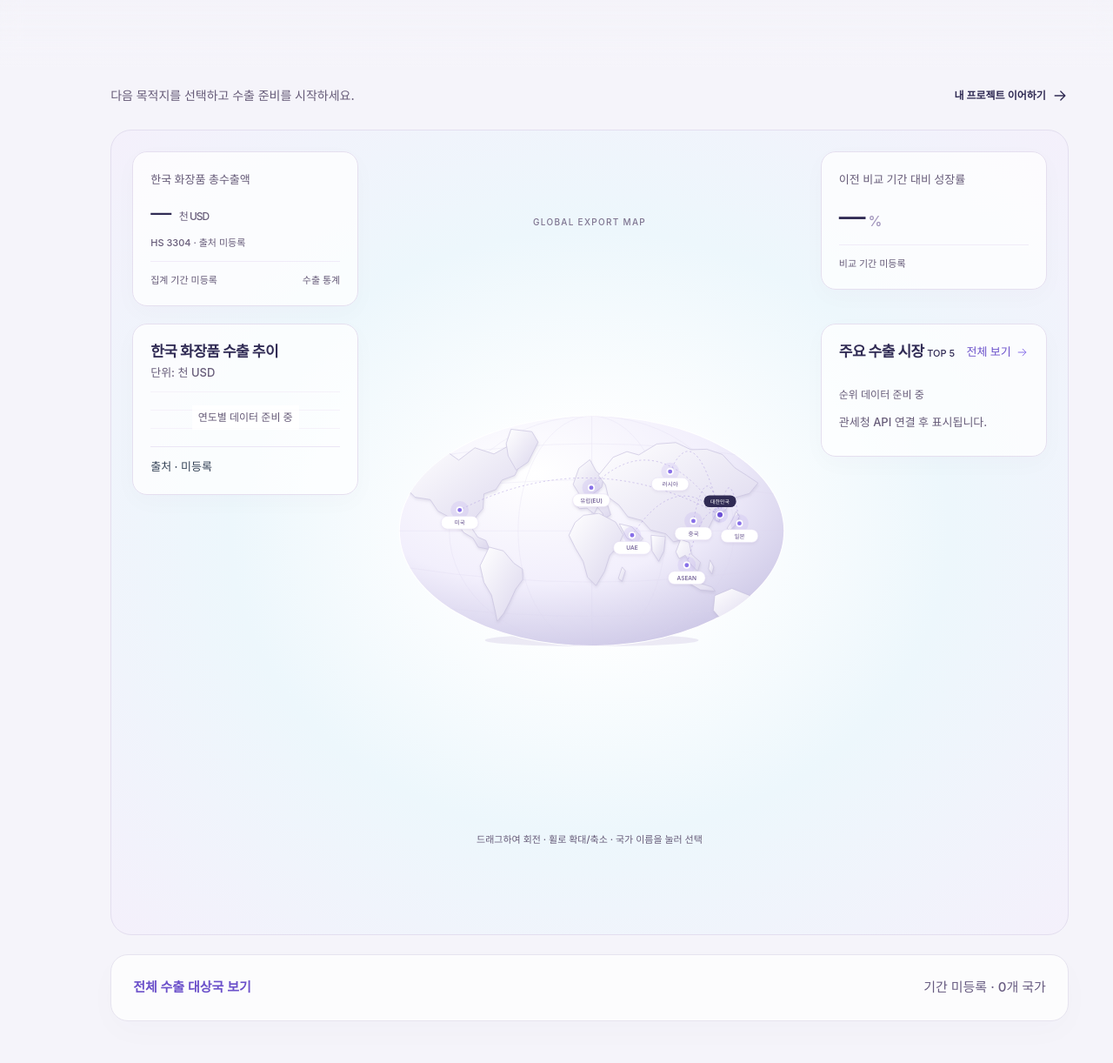
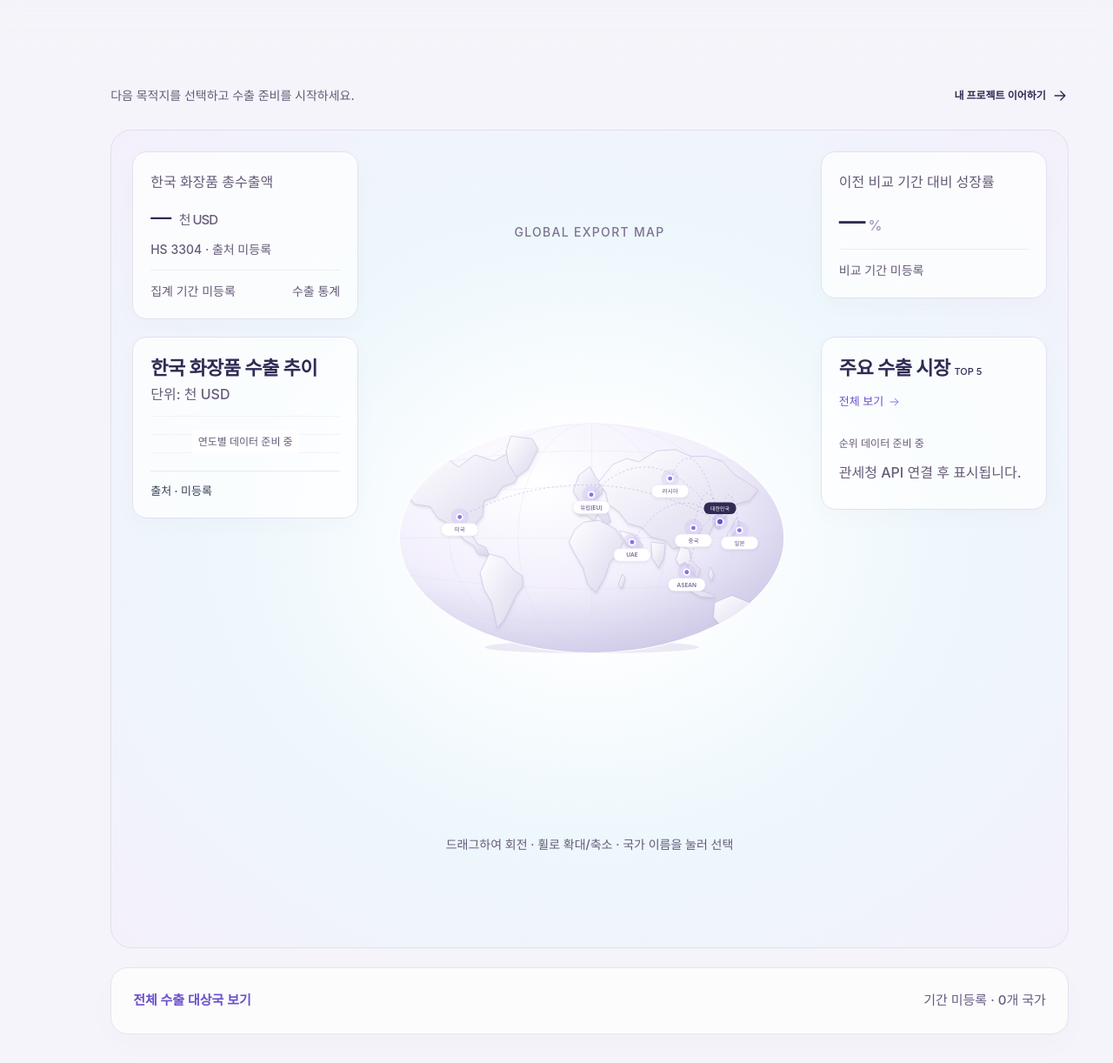
Before and after one commit to kijoojootopia/beauty_dashboard, a Flask app: page / in a window 1280 px wide. Shown: the part 1523-2745 px from the top of the page at 87% size. Run offline with Flask 3, Linux system fonts and the light colour scheme; some libraries are stand-ins or nearby versions; some web fonts are replaced.

Commit message:
font size up

```diff
--- a/platform_core/static/css/home.css
+++ b/platform_core/static/css/home.css
@@ -65,7 +65,7 @@
   background: #fffffff2;
   box-shadow: 0 3px 10px #4d367216;
   color: #665187;
-  font-size: 12px;
+  font-size: 15px;
   font-weight: 550;
   line-height: 1.4;
   white-space: nowrap;
@@ -132,7 +132,7 @@ a.globe-marker:focus-visible {
   .globe-wrap { left: 0; right: 0; }
   .globe-controls { bottom: 0; }
   .globe-controls button { min-height: 30px; }
-  .globe-marker { padding: 4px 8px; font-size: 12px; }
+  .globe-marker { padding: 4px 8px; font-size: 15px; }
   .map-cards { top: 370px; }
   .export-world { min-height: 915px; }
 }
@@ -160,7 +160,7 @@ a.globe-marker:focus-visible {
   text-align: center;
   color: slategrey;
   opacity: 0.7;
-  font-size: 12px;
+  font-size: 15px;
   font-family: sans-serif;
   pointer-events: none;
   user-select: none;
@@ -367,27 +367,27 @@ body:has(.home-intro:not(.has-scrolled)) .rail { border-color:#000; }
   max-width:none; min-height:0; margin:0; border:0; border-radius:0; background:transparent;
 }
 .home-dashboard .home-globe-dock .globe-wrap { inset:26px 0 38px; height:auto; }
-.home-dashboard .home-globe-dock .map-topline { inset:5px 0 auto; justify-content:center; font-size:10px; }
-.home-dashboard .home-globe-dock .map-bottom { inset:auto 0 8px; font-size:11px; text-align:center; }
+.home-dashboard .home-globe-dock .map-topline { inset:5px 0 auto; justify-content:center; font-size:14px; }
+.home-dashboard .home-globe-dock .map-bottom { inset:auto 0 8px; font-size:14px; text-align:center; }
 .home-dashboard .home-globe-dock .globe-controls { bottom:38px; }
 .home-dashboard .map-stat { padding:20px; border-color:#e5dfef; background:rgba(255,255,255,.72); box-shadow:0 8px 28px #42356506; }
 .home-main .country-card,.home-main .export-all { background:rgba(255,255,255,.72); }
-.home-dashboard .map-stat h2 { font-size:17px; }
-.home-dashboard .map-stat p { font-size:13px; }
+.home-dashboard .map-stat h2 { font-size:22px; font-weight:700; }
+.home-dashboard .map-stat p { font-size:16px; }
 .home-dashboard .stat-exports strong { font-size:clamp(24px,1.8vw,32px); }
-.home-dashboard .stat-exports strong small { font-size:12px; }
+.home-dashboard .stat-exports strong small { font-size:15px; }
 .home-dashboard .krw-value { font-size:18px; }
-.home-dashboard .exchange-meta,.home-dashboard .stat-unit,.home-dashboard .stat-foot { font-size:11px; line-height:1.65; }
+.home-dashboard .exchange-meta,.home-dashboard .stat-unit,.home-dashboard .stat-foot { font-size:14px; line-height:1.65; }
 .home-dashboard .export-trend { height:150px; margin:18px 0 12px; }
 .home-dashboard .export-trend text { display:none; }
 .home-dashboard .export-trend polyline { stroke:#3683a6; stroke-width:3px; vector-effect:non-scaling-stroke; }
 .home-dashboard .export-trend circle { fill:#7960bd; }
 .home-dashboard .trend-values { grid-template-columns:repeat(2,minmax(0,1fr)); gap:10px; margin-bottom:14px; }
-.home-dashboard .trend-values dt { font-size:11px; }
-.home-dashboard .trend-values dd { font-size:12px; }
-.home-dashboard .rank-item { grid-template-columns:20px minmax(0,1fr); padding:9px 0 4px; font-size:13px; }
-.home-dashboard .rank-item b { grid-column:2; text-align:left; font-size:14px; }
-.home-dashboard .rank-item b small { display:inline-block; margin-left:4px; font-size:11px; }
+.home-dashboard .trend-values dt { font-size:14px; }
+.home-dashboard .trend-values dd { font-size:16px; }
+.home-dashboard .rank-item { grid-template-columns:20px minmax(0,1fr); padding:9px 0 4px; font-size:16px; font-weight:500; }
+.home-dashboard .rank-item b { grid-column:2; text-align:left; font-size:17px; font-weight:700; }
+.home-dashboard .rank-item b small { display:inline-block; margin-left:4px; font-size:14px; }
 .home-dashboard .rank-item b .rank-krw { display:block; margin-left:0; color:#655086; }
 .home-dashboard .rank-bar { height:auto; aspect-ratio:100 / 3; border-radius:4px; background:#f0edf6; }
 .home-dashboard .rank-bar:nth-of-type(5n+1) rect { fill:#3683a6; }
@@ -412,5 +412,5 @@ body:has(.home-intro:not(.has-scrolled)) .rail { border-color:#000; }
   .home-dashboard .stat-growth { grid-column:1; grid-row:3; }
   .home-dashboard .stat-trend { grid-column:1; grid-row:4; }
   .home-dashboard .stat-rank { grid-column:1; grid-row:5; }
-  .home-dashboard .home-globe-dock .map-bottom { font-size:10px; }
+  .home-dashboard .home-globe-dock .map-bottom { font-size:13px; }
 }
```
Also changed, not shown: platform_core/static/favicon.svg.
